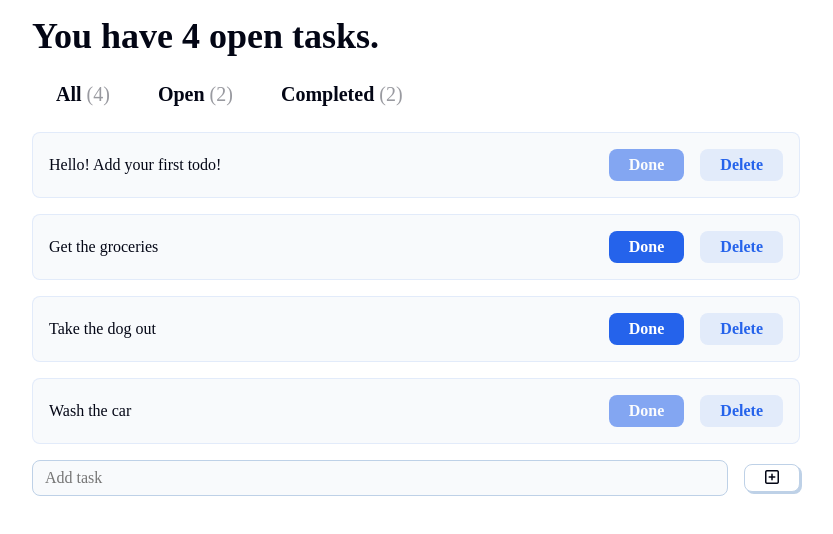
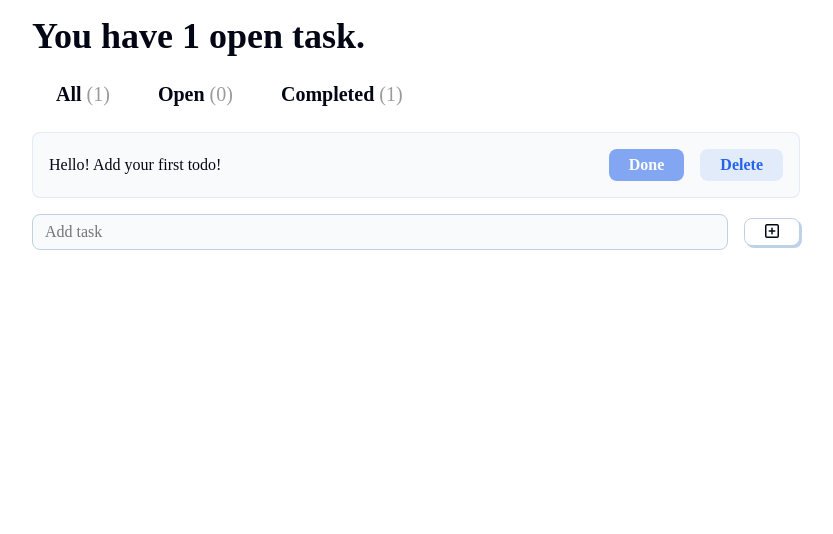
Before and after one commit to alexsbryant/todo1, a React (Vite) app in the folder todo1/: page / in a window 1280 px wide. Shown: the top 534 px of the page, without its empty margins (224-1057 px from the left). Built offline with nearby package versions, Linux system fonts and the light colour scheme; a web font is replaced by a local one.

Commit message:
Update App.jsx
Added handler functions and imported use state

```diff
--- a/todo1/src/App.jsx
+++ b/todo1/src/App.jsx
@@ -1,15 +1,33 @@
+import React, { useState } from "react";
 import Header from "./Components/Header";
 import Tabs from "./Components/Tabs";
 import TodoInput from "./Components/TodoInput";
 import ToDoList from "./Components/ToDoList";
 
 function App() {
-  const todos = [
+/*   const todos = [
     { input: 'Hello! Add your first todo!', complete: true },
     { input: 'Get the groceries', complete: false },
     { input: 'Take the dog out', complete: false },
     { input: 'Wash the car', complete: true }
-  ]
+  ] */
+
+  const [todos, setTodos] = useState([
+    { input: 'Hello! Add your first todo!', complete: true }
+  ]);
+
+  function handleAddTodo() {
+
+  };
+
+  function handleEditTodo() {
+
+  };
+
+  function handleDeleteTodo() {
+
+  };
+
   return (
     <>
       <Header todos={todos} />
```
